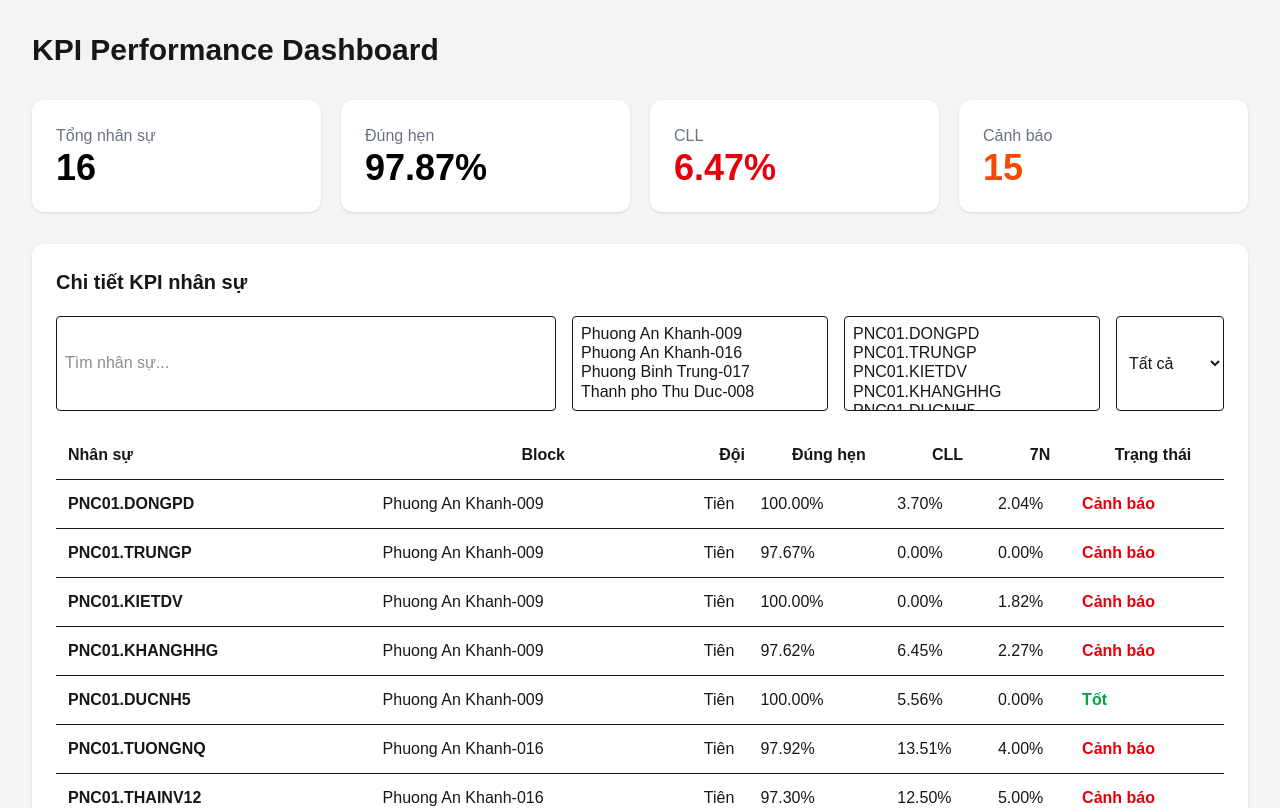
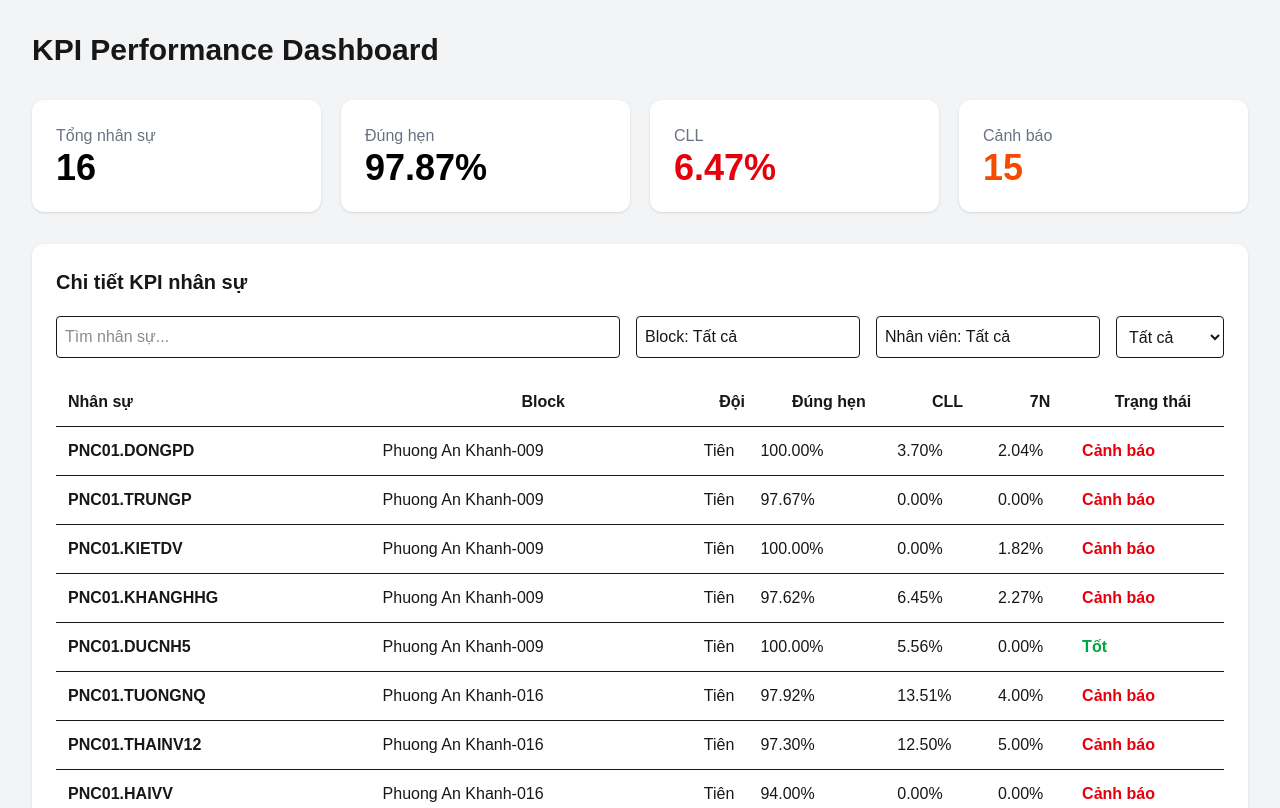
Before and after one commit to teamgpt321-collab/kpi-dashboard, a Next.js app: page / in a window 1280 px wide. Shown: the top 808 px of the page. Built offline with nearby package versions, Linux system fonts and the light colour scheme.

Commit message:
Improve KPI filters with checkbox dropdown

```diff
--- a/app/page.tsx
+++ b/app/page.tsx
@@ -40,6 +40,8 @@ const [keyword,setKeyword]=useState("");
 const [status,setStatus]=useState("Tất cả");
 const [blocksSelected,setBlocksSelected]=useState<string[]>([]);
 const [employeesSelected,setEmployeesSelected]=useState<string[]>([]);
+const [showBlock,setShowBlock]=useState(false);
+const [showEmployee,setShowEmployee]=useState(false);
 
 
 
@@ -47,9 +49,10 @@ const blocks = [
   ...Array.from(new Set(employees.map(emp => emp.block)))
 ];
 
-const employeeNames = [
-  ...Array.from(new Set(employees.map(emp => emp.name)))
-];
+const filteredEmployeeOptions = employees.filter(emp =>
+  blocksSelected.length === 0 ||
+  blocksSelected.includes(emp.block)
+);
 
 
 const filteredEmployees = employees.filter(emp=>{
@@ -137,6 +140,7 @@ Chi tiết KPI nhân sự
 
 
 
+
 <div className="flex gap-4 mb-5">
 
 
@@ -148,46 +152,190 @@ onChange={(e)=>setKeyword(e.target.value)}
 />
 
 
-<select
-multiple
-className="border rounded p-2 w-64"
-value={blocksSelected}
-onChange={(e)=>
+<div className="relative">
+
+<button
+className="border rounded p-2 w-56 text-left bg-white"
+onClick={()=>setShowBlock(!showBlock)}
+>
+{
+blocksSelected.length===0
+?
+"Block: Tất cả"
+:
+`Block (${blocksSelected.length})`
+}
+</button>
+
+
+{
+showBlock &&
+<div className="absolute bg-white border shadow rounded p-3 w-64 z-20">
+
+
+<label className="block mb-2">
+
+<input
+type="checkbox"
+checked={blocksSelected.length===0}
+onChange={()=>{
+setBlocksSelected([]);
+setEmployeesSelected([]);
+}}
+/>
+
+<span className="ml-2">
+Tất cả
+</span>
+
+</label>
+
+
+{
+blocks.map(b=>(
+
+<label
+key={b}
+className="block mb-2"
+>
+
+<input
+type="checkbox"
+checked={blocksSelected.includes(b)}
+onChange={()=>{
+
+if(blocksSelected.includes(b))
+{
 setBlocksSelected(
-Array.from(e.target.selectedOptions)
-.map(x=>x.value)
+blocksSelected.filter(x=>x!==b)
 )
 }
+else
+{
+setBlocksSelected(
+[...blocksSelected,b]
+)
+}
+
+setEmployeesSelected([]);
+
+}}
+/>
+
+<span className="ml-2">
+{b}
+</span>
+
+</label>
+
+))
+}
+
+
+</div>
+}
+
+
+</div>
+
+
+
+<div className="relative">
+
+
+<button
+className="border rounded p-2 w-56 text-left bg-white"
+onClick={()=>setShowEmployee(!showEmployee)}
 >
 
-{blocks.map(b=>(
-<option key={b} value={b}>
-{b}
-</option>
-))}
+{
+employeesSelected.length===0
+?
+"Nhân viên: Tất cả"
+:
+`Nhân viên (${employeesSelected.length})`
+}
 
-</select>
+</button>
 
 
-<select
-multiple
-className="border rounded p-2 w-64"
-value={employeesSelected}
-onChange={(e)=>
+
+{
+showEmployee &&
+
+<div className="absolute bg-white border shadow rounded p-3 w-64 max-h-80 overflow-auto z-20">
+
+
+<label className="block mb-2">
+
+<input
+type="checkbox"
+checked={employeesSelected.length===0}
+onChange={()=>{
+setEmployeesSelected([]);
+}}
+/>
+
+<span className="ml-2">
+Tất cả
+</span>
+
+</label>
+
+
+
+{
+filteredEmployeeOptions.map(emp=>(
+
+<label
+key={emp.name}
+className="block mb-2"
+>
+
+
+<input
+type="checkbox"
+checked={employeesSelected.includes(emp.name)}
+onChange={()=>{
+
+if(employeesSelected.includes(emp.name))
+{
 setEmployeesSelected(
-Array.from(e.target.selectedOptions)
-.map(x=>x.value)
+employeesSelected.filter(x=>x!==emp.name)
 )
 }
->
+else
+{
+setEmployeesSelected(
+[...employeesSelected,emp.name]
+)
+}
 
-{employeeNames.map(name=>(
-<option key={name} value={name}>
-{name}
-</option>
-))}
+}}
+/>
 
-</select>
+
+<span className="ml-2">
+{emp.name}
+</span>
+
+
+</label>
+
+))
+}
+
+
+
+</div>
+
+}
+
+
+
+</div>
+
+
 
 
 <select
@@ -196,22 +344,15 @@ value={status}
 onChange={(e)=>setStatus(e.target.value)}
 >
 
-<option>
-Tất cả
-</option>
-
-<option>
-Tốt
-</option>
-
-<option>
-Cảnh báo
-</option>
+<option>Tất cả</option>
+<option>Tốt</option>
+<option>Cảnh báo</option>
 
 </select>
 
 
 </div>
+
 
 
 
```
